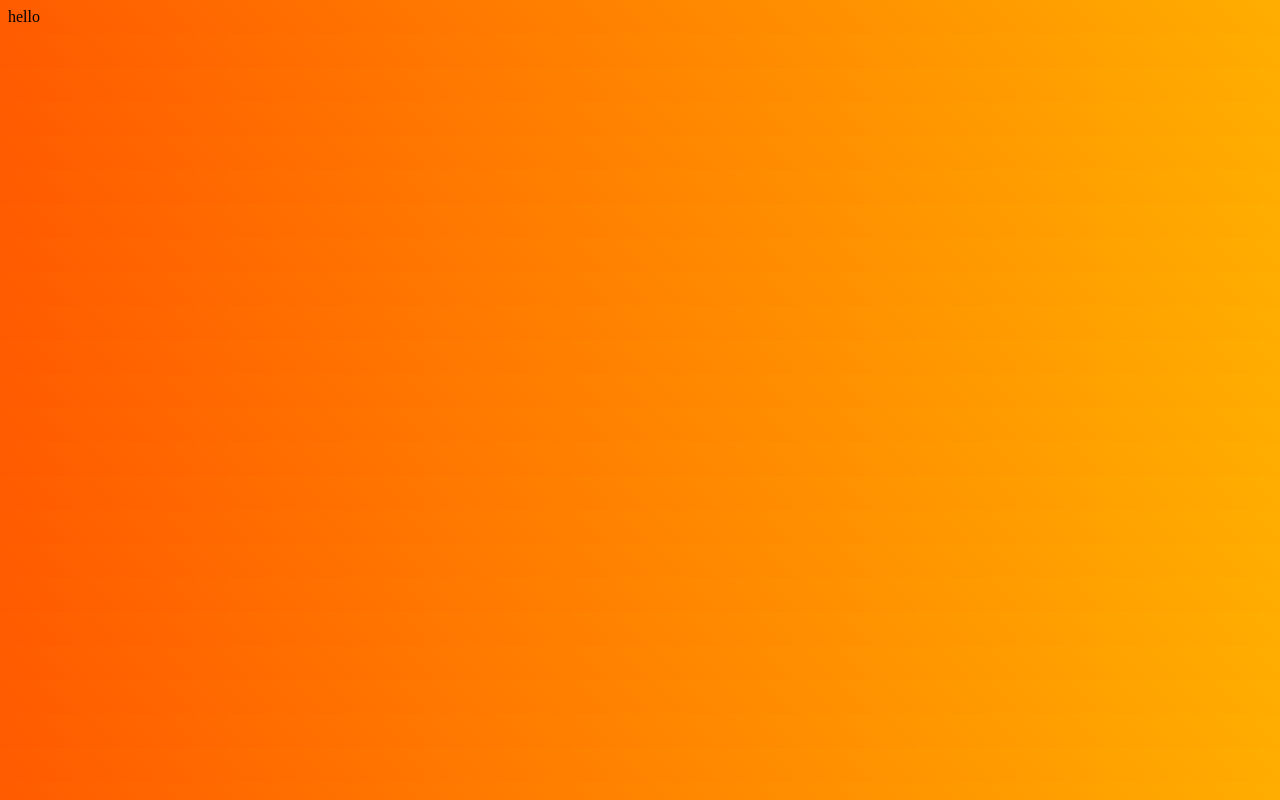
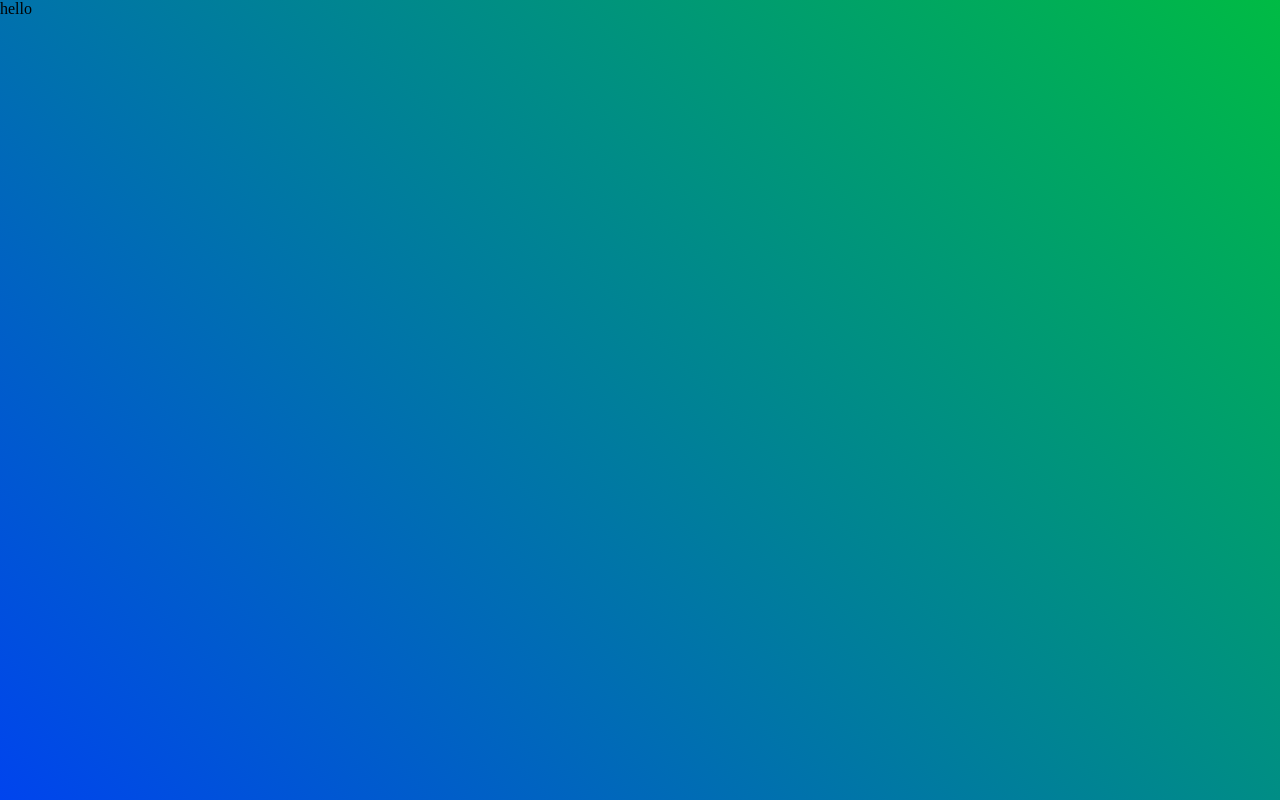
Before and after one commit to ericljiang/ericljiang.me, a plain HTML site: page index.html in a window 1280 px wide. Drawn offline with Linux system fonts and the light colour scheme.

Commit message:
Made background gradient blue-green

```diff
--- a/stylesheets/style.css
+++ b/stylesheets/style.css
@@ -1,3 +1,9 @@
+html {
+  height: 100%;
+  background-color: #444;
+}
 body {
-  background-image: linear-gradient(45deg, #FF5A00, #FFAE00);
+  height: 100%;
+  margin: 0;
+  background-image: linear-gradient(45deg, #04E, #0B4);
 }
```
